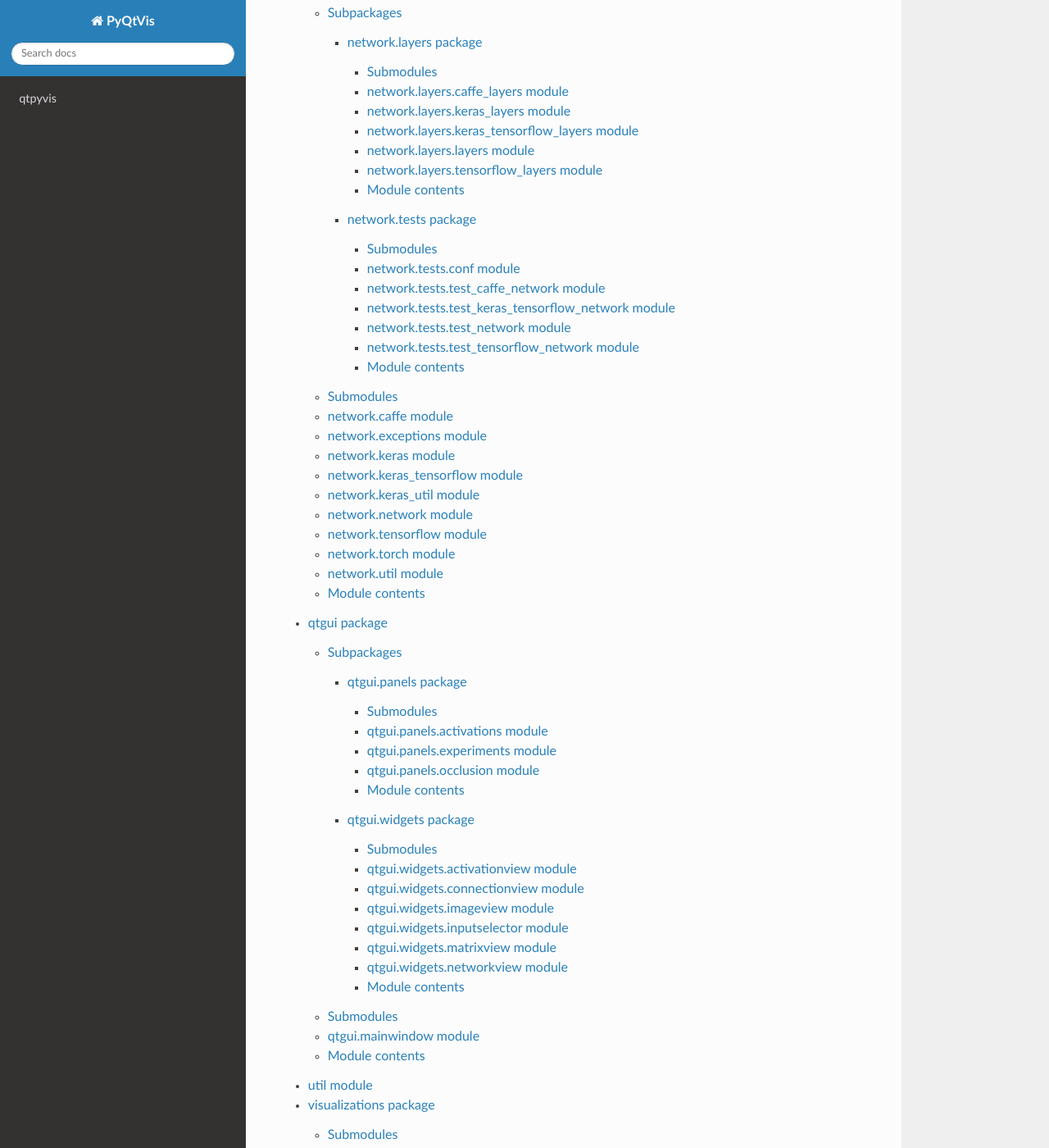
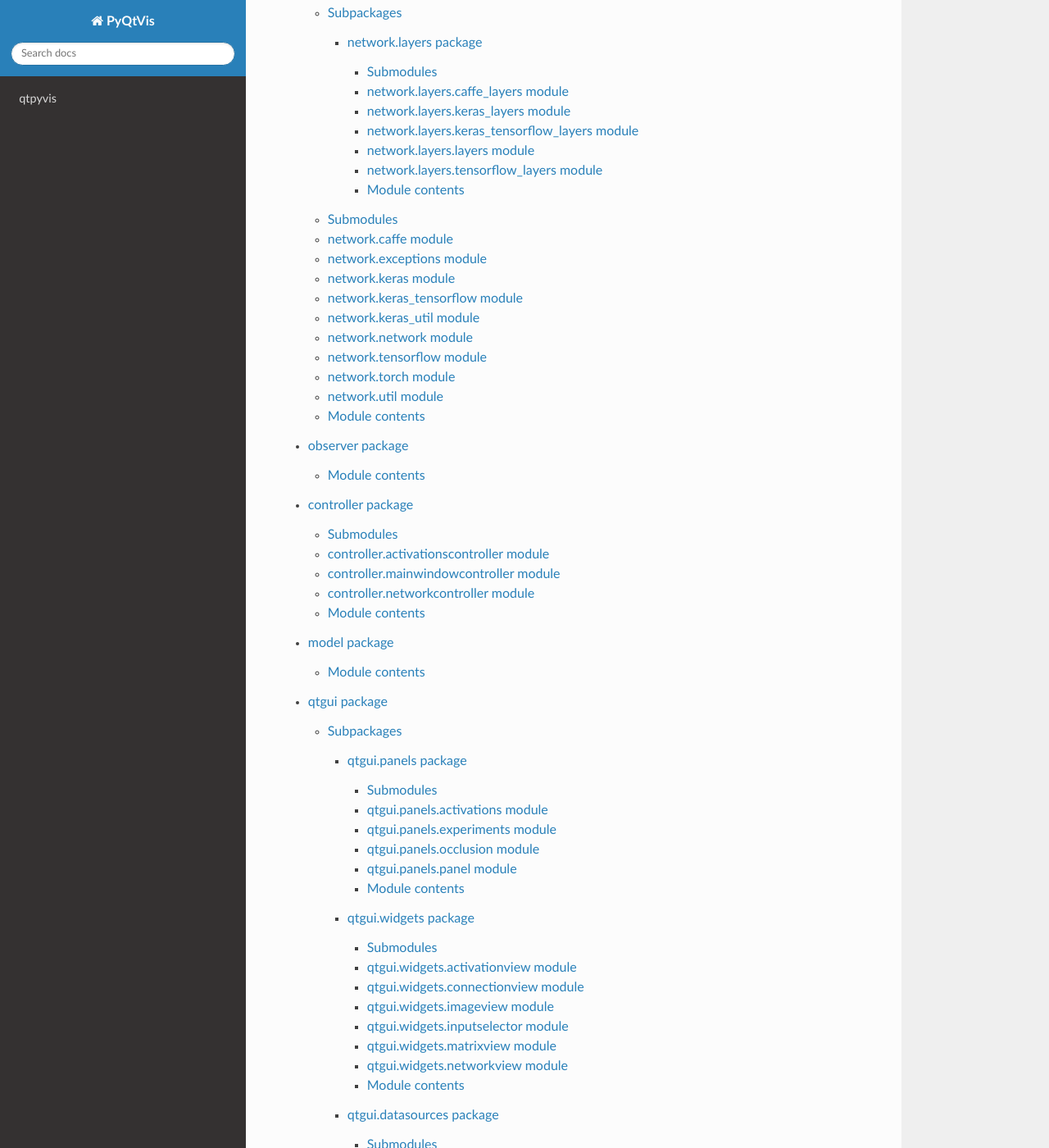
Before and after one commit to CogSciUOS/DeepLearningToolbox, a Sphinx documentation site: the page built from doc/source/modules.rst, in a window 1280 px wide and 1400 px high, scrolled down 216 px. Shown: the whole window at 82% size. Built offline with Sphinx 7.4.7 and the Read the Docs theme 2.0.0, drawn with Linux system fonts in a browser that asks for light colours; some of the changed text lies outside the part shown.

Commit message:
Improve documentation

```diff
--- a/controller/__init__.py
+++ b/controller/__init__.py
@@ -1,7 +1,7 @@
 '''
 .. moduleauthor Rasmus Diederichsen
 
-..module controller
+.. module controller
 
 This module includes all classes which relate to the controller portion of the MVC pattern.
 '''
--- a/doc/source/conf.py
+++ b/doc/source/conf.py
@@ -21,8 +21,11 @@ import os
 import sys
 sys.path.insert(0, os.path.abspath('../../'))
 sys.path.insert(0, os.path.abspath('../../qtgui'))
-sys.path.insert(0, os.path.abspath('../../qtgui/panels'))
+sys.path.insert(0, os.path.abspath('../../qtgui/'))
 sys.path.insert(0, os.path.abspath('../../qtgui/widgets'))
+sys.path.insert(0, os.path.abspath('../../controller'))
+sys.path.insert(0, os.path.abspath('../../model'))
+sys.path.insert(0, os.path.abspath('../../observer'))
 
 
 # -- General configuration ------------------------------------------------
--- /dev/null
+++ b/doc/source/controller.rst
@@ -0,0 +1,38 @@
+controller package
+==================
+
+Submodules
+----------
+
+controller\.activationscontroller module
+----------------------------------------
+
+.. automodule:: controller.activationscontroller
+    :members:
+    :undoc-members:
+    :show-inheritance:
+
+controller\.mainwindowcontroller module
+---------------------------------------
+
+.. automodule:: controller.mainwindowcontroller
+    :members:
+    :undoc-members:
+    :show-inheritance:
+
+controller\.networkcontroller module
+------------------------------------
+
+.. automodule:: controller.networkcontroller
+    :members:
+    :undoc-members:
+    :show-inheritance:
+
+
+Module contents
+---------------
+
+.. automodule:: controller
+    :members:
+    :undoc-members:
+    :show-inheritance:
--- /dev/null
+++ b/doc/source/model.rst
@@ -0,0 +1,10 @@
+model package
+=============
+
+Module contents
+---------------
+
+.. automodule:: model
+    :members:
+    :undoc-members:
+    :show-inheritance:
--- a/doc/source/modules.rst
+++ b/doc/source/modules.rst
@@ -6,6 +6,9 @@ qtpyvis
 
    main
    network
+   observer
+   controller
+   model
    qtgui
    util
    visualizations
--- a/doc/source/network.rst
+++ b/doc/source/network.rst
@@ -7,7 +7,6 @@ Subpackages
 .. toctree::
 
     network.layers
-    network.tests
 
 Submodules
 ----------
--- /dev/null
+++ b/doc/source/observer.rst
@@ -0,0 +1,10 @@
+observer package
+================
+
+Module contents
+---------------
+
+.. automodule:: observer
+    :members:
+    :undoc-members:
+    :show-inheritance:
--- a/doc/source/qtgui.panels.rst
+++ b/doc/source/qtgui.panels.rst
@@ -28,6 +28,14 @@ qtgui\.panels\.occlusion module
     :undoc-members:
     :show-inheritance:
 
+qtgui\.panels\.panel module
+---------------------------
+
+.. automodule:: qtgui.panels.panel
+    :members:
+    :undoc-members:
+    :show-inheritance:
+
 
 Module contents
 ---------------
--- a/doc/source/qtgui.rst
+++ b/doc/source/qtgui.rst
@@ -8,6 +8,7 @@ Subpackages
 
     qtgui.panels
     qtgui.widgets
+    qtgui.datasources
 
 Submodules
 ----------
--- a/qtgui/__init__.py
+++ b/qtgui/__init__.py
@@ -0,0 +1,2 @@
+from . import panels
+from . import widgets
```
Also changed, not shown: doc/source/qtgui.datasources.rst (added, +54 -0 lines), observer.py (deleted, +0 -50 lines), 7 other files.
